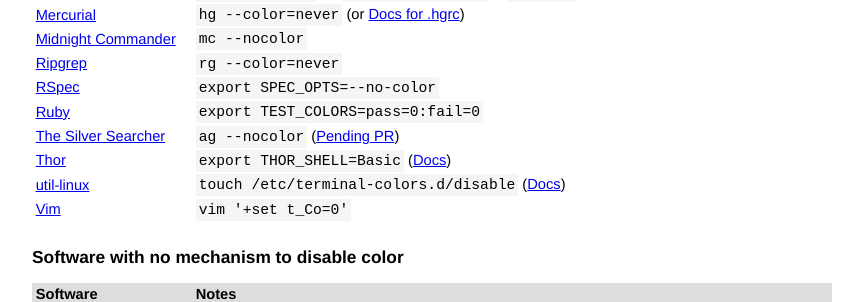
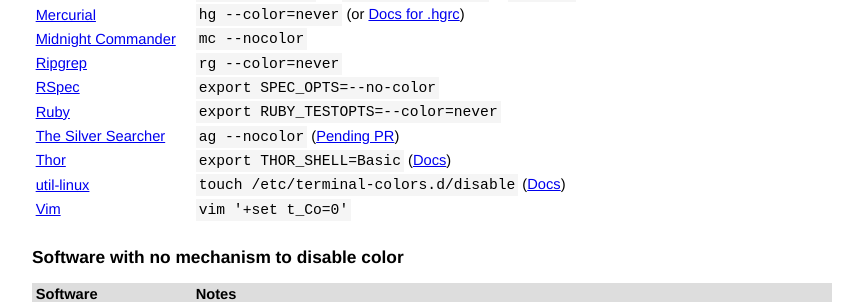
Before and after one commit to jcs/no_color, a Jekyll site: the page built from index.md, in a window 1280 px wide. Shown: the part 852-1154 px from the top of the page, without its empty margins (208-1071 px from the left). Built offline with Jekyll 4.4.1, drawn with Linux system fonts in a browser that asks for light colours; our own code applies the rules of GitHub Pages for plain Markdown files.

Commit message:
Fix ruby test
setting `TEST_COLORS=pass=0:fail=0` makes output *default* color, not setting any colors.
`--color=never` option disable color, and `TESTOPTS` in `make` command line will be passed to test process.
If you prefer to disable it without the command line, set `RUBY_TESTOPTS` environment variable.

```diff
--- a/index.md
+++ b/index.md
@@ -60,7 +60,7 @@ and submit a pull request.
 | [Midnight Commander](https://midnight-commander.org/) | `mc --nocolor` |
 | [Ripgrep](https://github.com/BurntSushi/ripgrep) | `rg --color=never` |
 | [RSpec](http://rspec.info/) | `export SPEC_OPTS=--no-color` |
-| [Ruby](https://www.ruby-lang.org/) | `export TEST_COLORS=pass=0:fail=0` |
+| [Ruby](https://www.ruby-lang.org/) | `export RUBY_TESTOPTS=--color=never` |
 | [The Silver Searcher](https://geoff.greer.fm/ag/) | `ag --nocolor` ([Pending PR](https://github.com/ggreer/the_silver_searcher/pull/1207)) |
 | [Thor](http://whatisthor.com/) | `export THOR_SHELL=Basic` ([Docs](http://www.rubydoc.info/github/wycats/thor/Thor%2FBase.shell)) |
 | [util-linux](https://github.com/karelzak/util-linux) | `touch /etc/terminal-colors.d/disable` ([Docs](http://man7.org/linux/man-pages/man5/terminal-colors.d.5.html)) |
```
